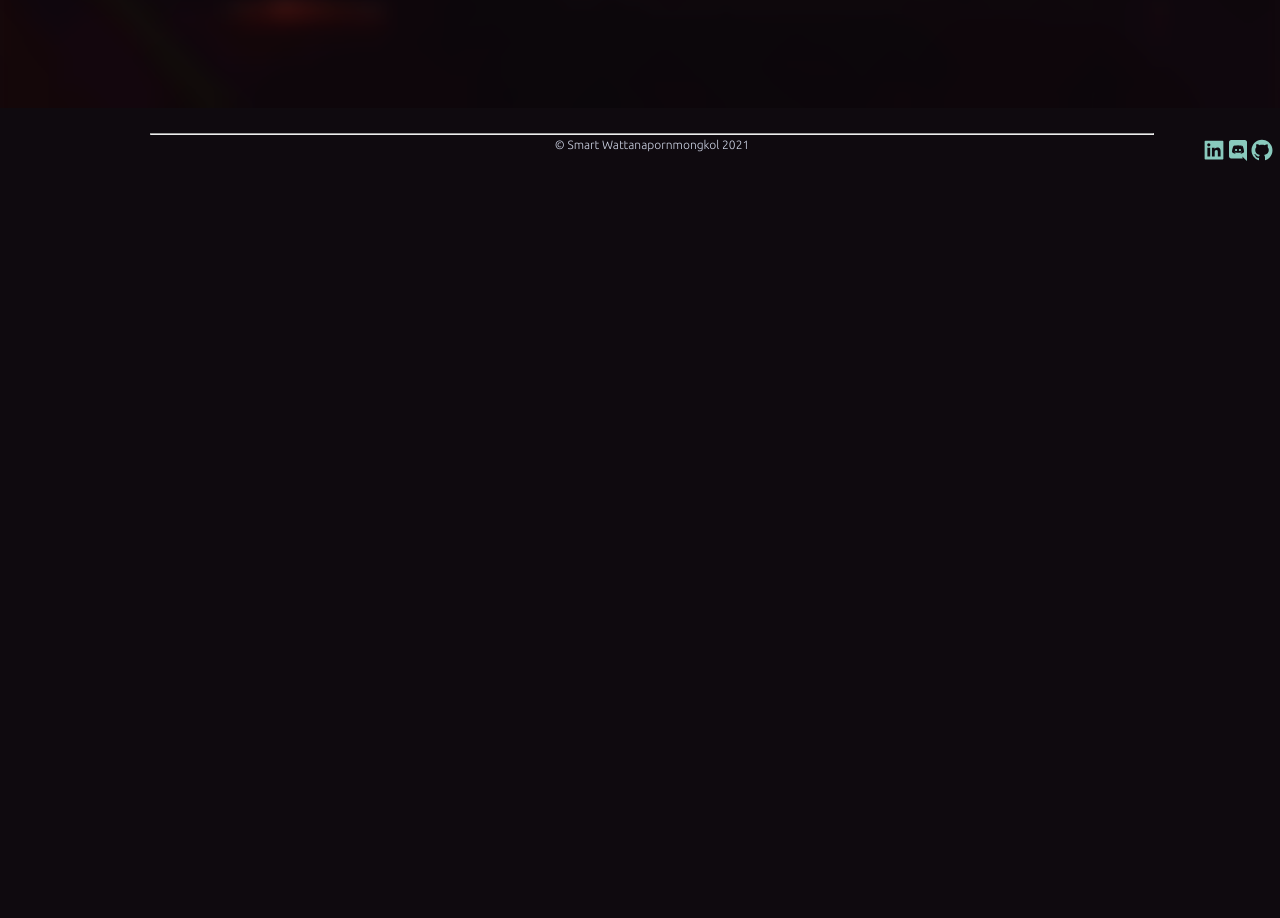
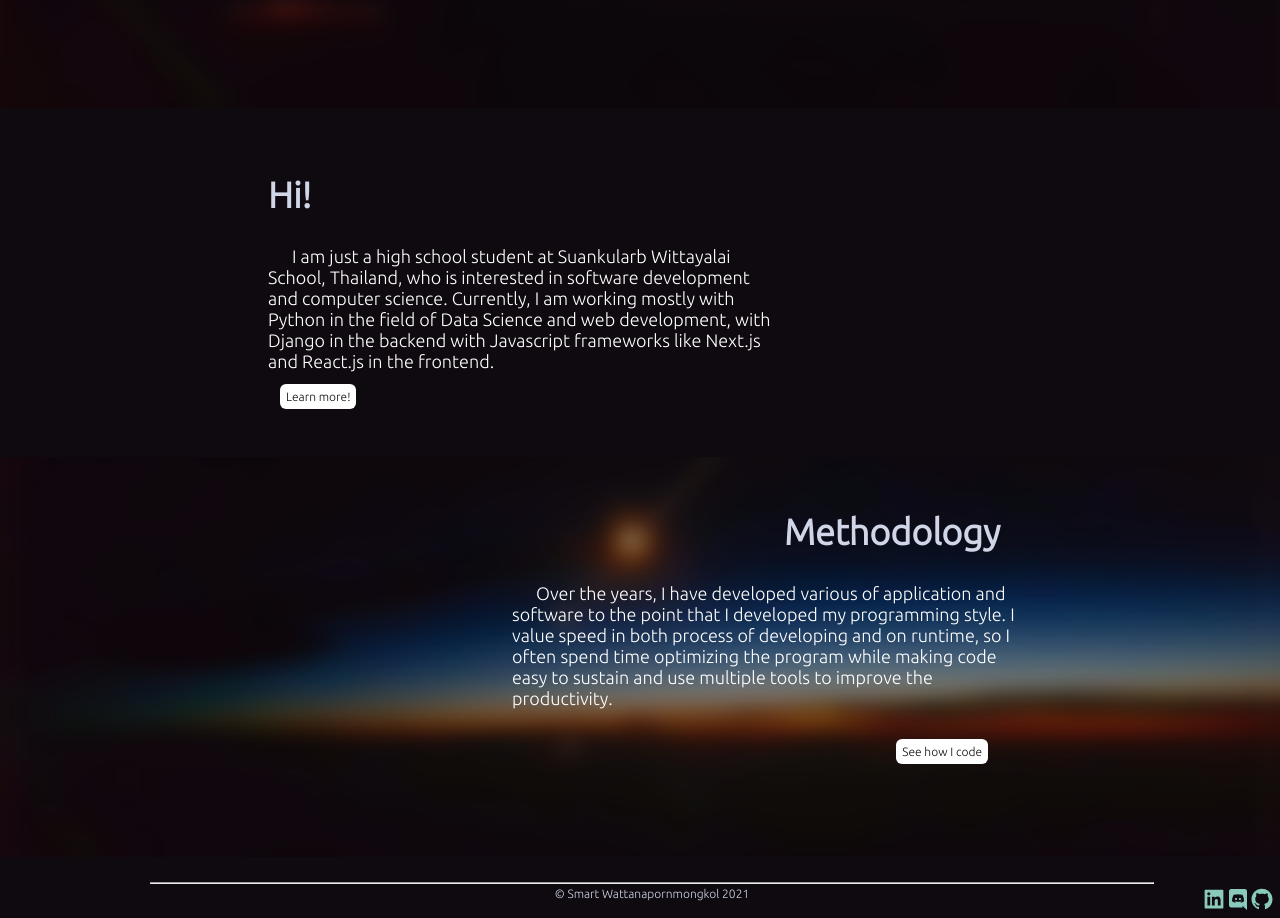
Before and after one commit to smartwhatt/SmartWatt, a Next.js app: page / in a window 1280 px wide. Shown: the part 680-1598 px from the top of the page. Before the commit the page ends 849 px from the top, so only its background shows below. Built offline with nearby package versions, Linux system fonts and the light colour scheme.

Commit message:
start working on the landing page

```diff
--- a/src/pages/about.js
+++ b/src/pages/about.js
@@ -42,7 +42,7 @@ export default function About({data}) {
         </div>
 
       <div>
-        <Fade direction="up" triggerOnce={true}>
+        <Fade direction="up" triggerOnce>
           <h3 className={styles["h3"]}>Expertise</h3>
           <p className={styles["expertise-paragraph"]}>I have experience with many tools and programming language which I listed some that I comfortable with below</p>
         </Fade>
--- a/src/pages/index.js
+++ b/src/pages/index.js
@@ -1,11 +1,14 @@
 import Head from 'next/head'
+import Link from 'next/link'
 import Image from 'next/image'
 import styles from '../../styles/modules/Home.module.scss'
 import ReactTypingEffect from 'react-typing-effect';
+import { Fade } from "react-awesome-reveal";
 
 export default function Home() {
 
   return (
+    <>
     <div className={styles.parallax}>
       <div className={styles["title"]}>
         <div className={styles["image"]}>
@@ -15,5 +18,24 @@ export default function Home() {
         <h2 className={styles["subtext"]}><ReactTypingEffect text={["Fullstack Developer", "Cloud Engineer", "DevOps Engineer"]} speed={150} eraseSpeed={150} typingDelay={1000} /></h2>
       </div>
     </div>
+
+    <div className={styles["section"]}>
+      <Fade direction="up" cascade triggerOnce damping={0.1} >
+        <h2 >Hi!</h2>
+        <p>I am just a high school student at Suankularb Wittayalai School, Thailand, who is interested in software development and computer science. Currently, I am working mostly with Python in the field of Data Science and web development, with Django in the backend with Javascript frameworks like Next.js and React.js in the frontend.</p>
+        <div className={styles["call2act"]}><Link href="/about">Learn more!</Link></div>
+      </Fade>
+    </div>
+
+    <div className={styles["para"]}>
+      <div className={styles["section"], styles["right"]}>
+        <Fade direction="up" cascade triggerOnce damping={0.1} >
+          <h2>Methodology</h2>
+          <p>Over the years, I have developed various of application and software to the point that I developed my programming style. I value speed in both process of developing and on runtime, so I often spend time optimizing the program while  making code easy to sustain and use multiple tools to improve the productivity.</p>
+          <div className={styles["call2act"]}><Link href="/portfolio?type=Project">See how I code</Link></div>
+        </Fade>
+      </div>
+    </div>
+    </>
   )
 }
--- a/styles/modules/Home.module.scss
+++ b/styles/modules/Home.module.scss
@@ -49,3 +49,61 @@
   margin-top: 0;
   margin-bottom: auto;
 }
+
+.right{
+  margin: 2rem 20%;
+  text-align: right;
+  p {
+    text-indent: 2rem;
+    width: 40vw;
+    font-size: 1.5rem;
+    text-align: left;
+  }
+  h2{
+    margin-right: 2rem;
+    font-size: 3rem;
+  }
+  .call2act{
+    float: right;
+    margin-right: 3rem;
+  }
+  float: right;
+}
+
+.section{
+  h2 {
+    font-size: 3rem;
+  }
+  p {
+    text-indent: 2rem;
+    width: 40vw;
+    margin: 1rem auto;
+    font-size: 1.5rem;
+  }
+  width: 40vw;
+  padding: 1rem;
+  margin: 2rem 20%;
+}
+
+.call2act {
+  padding: 0.5rem;
+  font-size: 1rem;
+  color: p.$text-secondary;
+  width: fit-content;
+  border-radius: 0.5rem;
+  background-color: p.$background-primary-light;
+  margin: 1rem;
+}
+
+.para{
+  background-image: url("/img/title-image.png");
+  /* Set a specific height */
+  max-height: 50vh;
+  min-height: 50vh;
+
+  /* Create the parallax scrolling effect */
+  background-attachment: fixed;
+  background-position: center;
+  background-repeat: no-repeat;
+  background-size: cover;
+}
```
